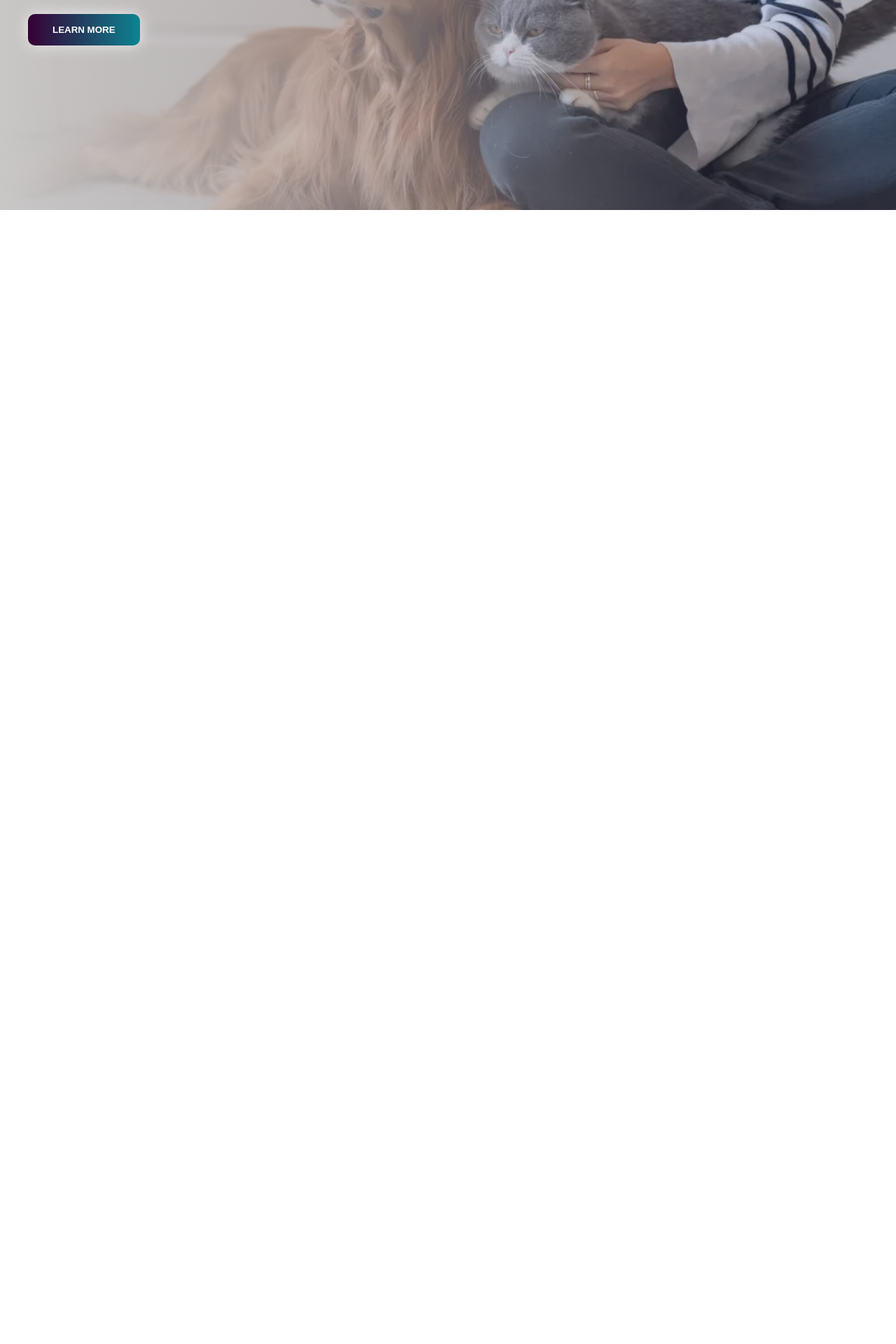
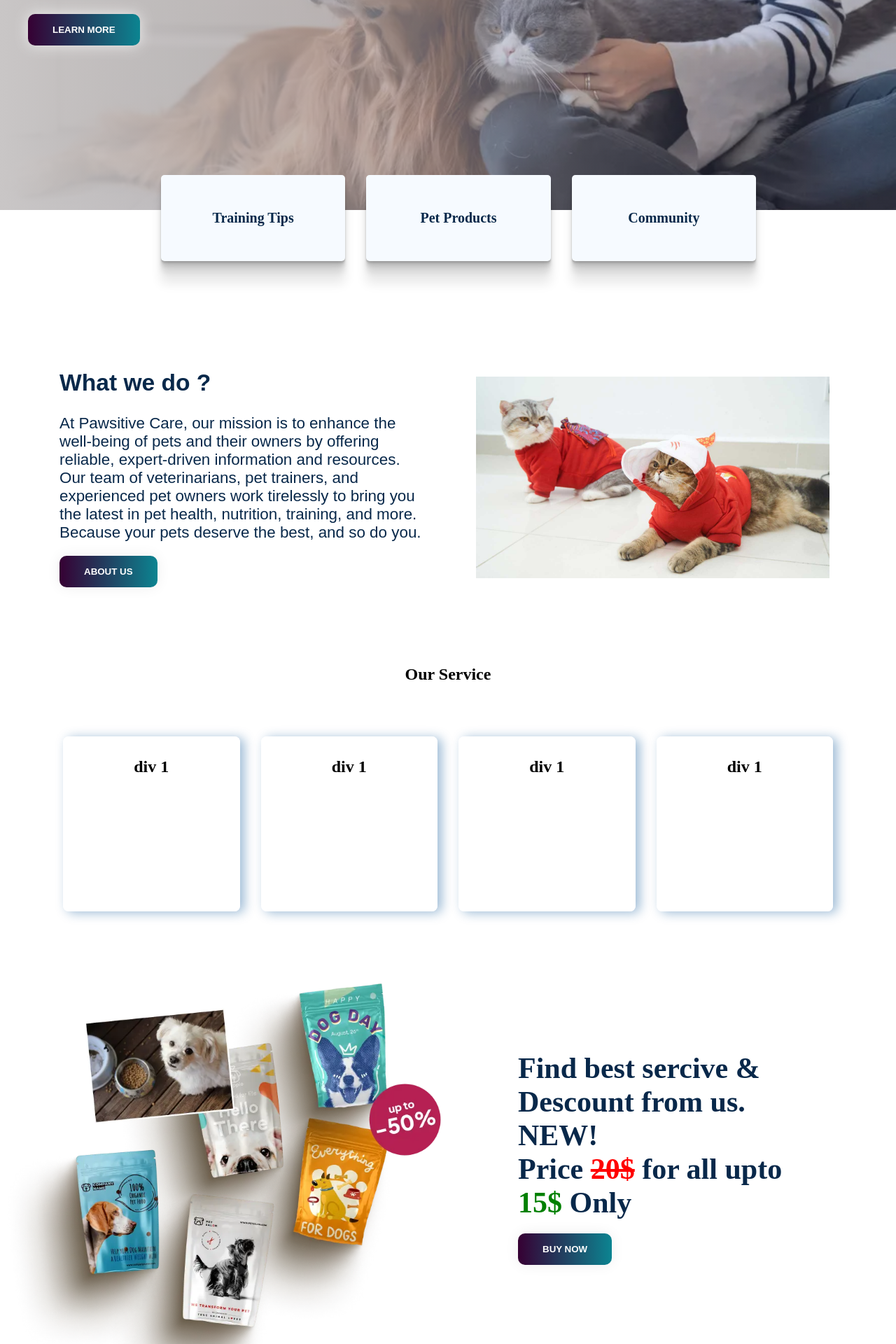
Before and after one commit to Habib710/Pets-Care-meow-, a PHP site: page / in a window 1280 px wide. Shown: the part 373-2293 px from the top of the page at 70% size. Before the commit the page ends 673 px from the top, so only its background shows below. Run offline with PHP 8.4, Linux system fonts and the light colour scheme; some libraries are stand-ins or nearby versions.

Commit message:
main body done

```diff
--- a/css/style.css
+++ b/css/style.css
@@ -1,19 +1,16 @@
-
 * {
   margin: 0;
   padding: 0;
   box-sizing: border-box;
 }
-body{
+body {
   background-color: rgb(255, 255, 255);
 }
-header{
+header {
   padding: 35px;
-    background-color: #08284A;
-
+  background-color: #08284a;
 }
-.logo{
-
+.logo {
   height: 15%;
   width: 13%;
 }
@@ -21,13 +18,11 @@ nav {
   display: flex;
 
   justify-content: space-between;
-
 }
 nav ul {
   list-style: none;
   display: flex;
   margin-right: 120px;
-
 }
 
 nav ul li {
@@ -44,50 +39,52 @@ nav ul li a {
 
 nav ul li a:hover {
   color: rgb(255, 118, 6);
-    transition: .6s;
+  transition: 0.6s;
 }
 .fa-search {
   margin-right: 20px;
   font-size: 22px;
   color: rgb(247, 247, 247);
-
 }
 
 .fa-shopping-cart {
   font-size: 22px;
   color: rgb(251, 251, 251);
 }
-.home-sec{
-
+.home-sec {
   height: 70vh;
   width: 100%;
-background-image: linear-gradient(to left, rgba(86, 90, 132, 0.289) 20%,
-rgb(201, 198, 198)), url(../img/0x0.webp);
+  background-image: linear-gradient(
+      to left,
+      rgba(86, 90, 132, 0.289) 20%,
+      rgb(201, 198, 198)
+    ),
+    url(../img/0x0.webp);
 
   background-repeat: no-repeat;
   background-size: cover;
   background-position: center;
+}
+.HEADING {
+  padding-left: 40px;
 
-
+  font-size: 65px;
+  font-weight: 800;
+  color: #08284a;
 }
-.HEADING{
-
-    padding-left: 40PX;
-
-    font-size: 65PX;
-    font-weight: 800;
-    color: #08284A;
-}
-.head-p{
+.head-p {
   padding-left: 40px;
   font-size: 20px;
   color: black;
-
 }
 
-
 .btn-grad {
-    background-image: linear-gradient(to right, #360033 0%, #0b8793  51%, #360033  100%);
+  background-image: linear-gradient(
+    to right,
+    #360033 0%,
+    #0b8793 51%,
+    #360033 100%
+  );
   margin-top: 20px;
   padding: 15px 35px;
   text-align: center;
@@ -107,3 +104,91 @@ background-position: center;
   color: #fff;
   text-decoration: none;
 }
+
+.head-main-section {
+  float: center;
+  margin-left: 200px;
+  margin-right: 200px;
+  margin-top: -50px;
+}
+.header-main-div {
+  float: center;
+
+  display: grid;
+  grid-template-columns: repeat(3, 1fr);
+  justify-content: space-evenly;
+  align-content: center;
+}
+.chaild-div {
+  text-align: center;
+  color: #08284a;
+  margin-left: 30px;
+  font-weight: 800;
+  font-size: 20px;
+  border-radius: 5px;
+  background-color: #f6faff;
+  padding: 50px 20px;
+  box-shadow: rgba(0, 0, 0, 0.09) 0px 2px 1px, rgba(0, 0, 0, 0.09) 0px 4px 2px,
+    rgba(0, 0, 0, 0.09) 0px 8px 4px, rgba(0, 0, 0, 0.09) 0px 16px 8px,
+    rgba(0, 0, 0, 0.09) 0px 32px 16px;
+}
+.body-sec-1 {
+  margin-top: 70px;
+  padding: 55px;
+  display: grid;
+  grid-template-columns: repeat(2, 1fr);
+  justify-content: space-evenly;
+}
+.body-sec-1-child {
+  padding: 30px;
+  font-size: 18px;
+  color: #08284a;
+  font-weight: 700;
+  font: 1.4em sans-serif;
+}
+.body-sec-2-child img {
+  padding: 40px;
+  width: 100%;
+  border-radius: 15px;
+}
+.card-sec{
+    margin: 15px;
+    padding: 10px;
+    text-align: center;
+}
+.div-main-card{
+
+margin: 60px 50px;
+
+
+    display: grid;
+    grid-template-columns: repeat(4, 1fr);
+    justify-content: space-evenly;
+}
+.card{
+    padding:30px ;
+    min-height: 250px;
+margin: 15px;
+background-color: #ffffffd1;
+border-radius: 8px;
+box-shadow: rgba(4, 81, 148, 0.397) 6px 2px 16px 0px, rgba(255, 255, 255, 0.8) -6px -2px 16px 0px;
+
+}
+.just{
+    margin-top: 10px;
+    display: grid;
+    grid-template-columns: repeat(2, 1fr);
+    justify-content: space-evenly;
+}
+.jsut-div{
+    color: #08284a;
+    font-size: 28px;
+
+    margin: 100px;
+}
+.del{
+    color: red  ;
+}
+.grren{
+    color: green;
+}
--- a/index.html
+++ b/index.html
@@ -1,45 +1,127 @@
 <!DOCTYPE html>
 <html lang="en">
   <head>
-    <meta charset="UTF-8">
-    <meta name="viewport" content="width=device-width, initial-scale=1.0">
+    <meta charset="UTF-8" />
+    <meta name="viewport" content="width=device-width, initial-scale=1.0" />
     <title>Document</title>
 
-    <link rel="stylesheet" href="css/style.css">
+    <link rel="stylesheet" href="css/style.css" />
 
-    <script src="https://kit.fontawesome.com/b1d9e346ed.js" crossorigin="anonymous"></script>
+    <script
+      src="https://kit.fontawesome.com/b1d9e346ed.js"
+      crossorigin="anonymous"
+    ></script>
   </head>
   <body>
+    <!-- navbar  -->
     <header>
-
       <nav class="nav">
-        <img class="logo" src="img/logo.svg" alt="img">
+        <img class="logo" src="img/logo.svg" alt="img" />
         <ul>
-
           <li><a href="index.html">Home</a></li>
           <li><a href="Components/dash.html">DashBord</a></li>
           <li><a href="Components/About.html">About</a></li>
           <li><a href="Components/contract.html">Contract</a></li>
-
           <li><a href="#">Login</a></li>
           <i class="fas fa-search"></i>
           <i class="fas fa-shopping-cart"></i>
         </ul>
       </nav>
     </header>
+    <!-- header main part  -->
+    <section class="home-sec">
+      <br />
 
-<section class="home-sec"> <br>
-
-    <span class="HEADING" >meow ,,</span> <br>
+      <span class="HEADING">meow ,,</span> <br />
 
       <span class="HEADING">Welcome to pets care </span>
 
+      <p class="head-p">
+        Your one-stop destination for all things pet care. <br />
+        Whether you have a playful pup, a curious cat, or any other furry,<br />
+        feathered, or scaled friend, we’re here to provide expert advice,
+        <br />comprehensive guides......<br />
+        <button class="btn-grad">Learn More</button>
+      </p>
+    </section>
+    <!-- header last part -->
+    <section class="head-main-section">
+      <div class="header-main-div">
+        <div class="chaild-div">
+          <p>Training Tips</p>
+        </div>
+        <div class="chaild-div">
+          <p>Pet Products</p>
+        </div>
+        <div class="chaild-div">
+          <p>Community</p>
+        </div>
+      </div>
+    </section>
+    <!-- main body part section-1 -->
+    <section>
+      <div class="body-sec-1">
+        <div class="body-sec-1-child">
+          <h1>What we do ?</h1>
+          <br />
+          <p>
+            At Pawsitive Care, our mission is to enhance the well-being of pets
+            and their owners by offering reliable, expert-driven information and
+            resources. Our team of veterinarians, pet trainers, and experienced
+            pet owners work tirelessly to bring you the latest in pet health,
+            nutrition, training, and more. Because your pets deserve the best,
+            and so do you.
+          </p>
+          <button class="btn-grad">About us</button>
+        </div>
+        <div class="body-sec-2-child">
+          <img src="/img/blog9.jpg" alt="" />
+        </div>
+      </div>
+    </section>
 
-    <p class="head-p">Your one-stop destination for all things pet care. <br> Whether you have a playful pup, a curious cat, or any other furry,<br> feathered, or scaled friend, we’re here to provide expert advice, <br>comprehensive guides......<br> <button class="btn-grad">Learn More</button></p>
+    <!-- body-main-service -->
 
+    <section class="card-sec">
+        <h1>Our Service</h1>
+        <div class="div-main-card">
+
+            <div class="card">
+                <h1>div 1</h1>
+            </div>
+            <div class="card">
+                <h1>div 1</h1>
+            </div>
+            <div class="card">
+                <h1>div 1</h1>
+            </div>
+            <div class="card">
+                <h1>div 1</h1>
+            </div>
+
+        </div>
+    </section>
+
+    <!-- just a pic in middle -->
+    <section class="just">
+        <img width="100%" src="/img/banner-5-asset-1.webp" alt="img">
+        <div class="jsut-div">
+            <h1>
+           Find best sercive & Descount from us. NEW!<br> Price <del class="del">20$</del> for all upto  <span class="grren"> 15$ </span> Only
+        </h1>
+    <button class="btn-grad">Buy Now</button></div>
+    </section>
+    <!-- section for breackdown -->
+    <section>
+
+        <div>
+            <img width="100%" height="50%" src="/img/360_F_390123053_dLdh2YggDNrXYlGP9OgBGfTdIwUKU2Hx.jpg" alt="">
+        </div>
 
     </section>
 
+    <section>
 
+    </section>
   </body>
 </html>
```
Also changed, not shown: Components/About.html (+4 -7 lines), Components/contract.html (+4 -8 lines), Components/dash.html (+5 -9 lines), img/360_F_390123053_dLdh2YggDNrXYlGP9OgBGfTdIwUKU2Hx.jpg (added), img/banner-5-asset-1.webp (added), img/blog9.jpg (added), img/cHJpdmF0ZS9sci9pbWFnZXMvd2Vic2l0ZS8yMDIzLTA5L3Jhd3BpeGVsb2ZmaWNlN19waG90b19vZl9hX2hhcHB5X2NhdF9hbmRfZG9nX3NpdHRpbmdfbmV4dF90b19lYV8zYmJmOWFiNC1mMzc0LTRlNmEtOGY4Zi05OTc3YmQ5YTAwMGNfMi5wbmc.webp (added), img/cats-dogs-peeking-sign-sized-web-cover_908985-53306.avif (added), img/funny-happy-dogs-cats-peeking-600nw-1405890710.webp (added), img/istockphoto-576920764-170667a.jpg (added). Lines whose indentation alone changed are shown as unchanged.
